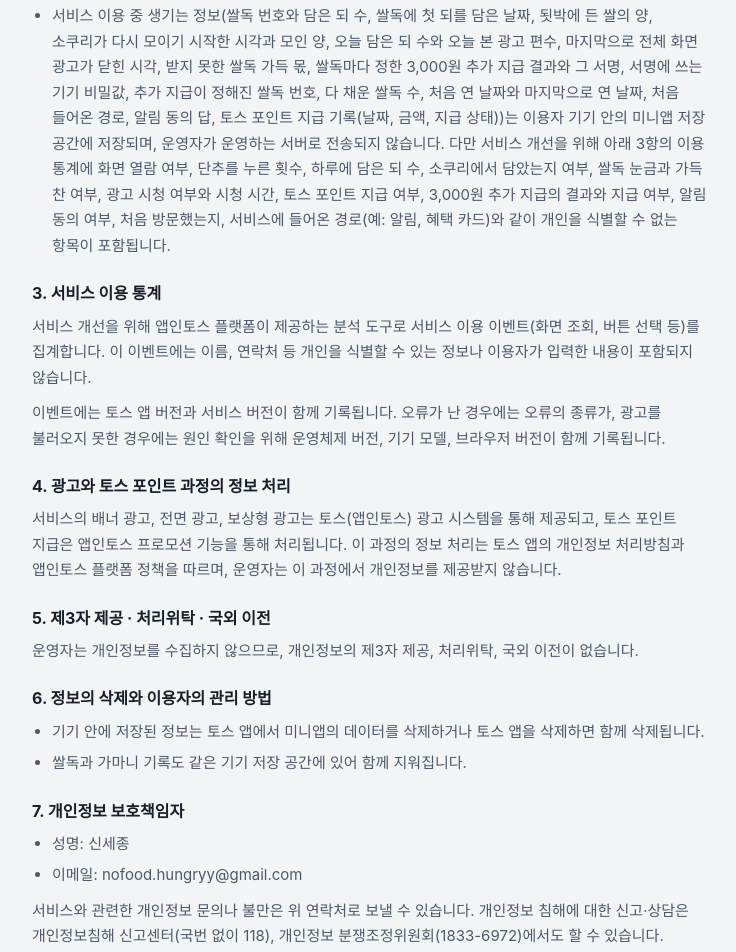
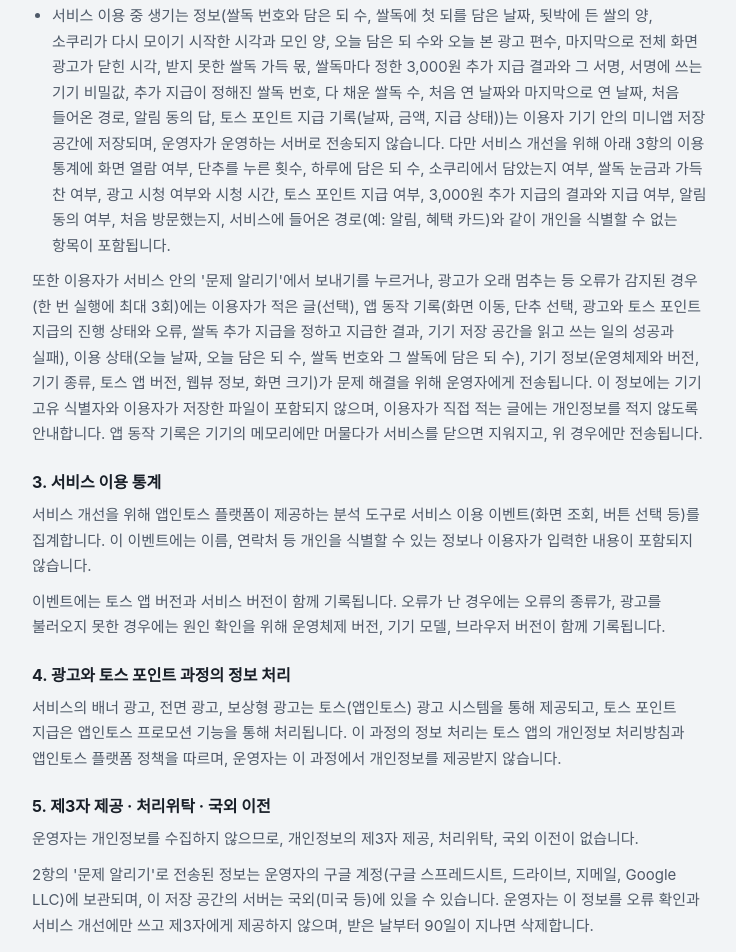
Before and after one commit to app-in-hungry/legal, a plain HTML site: page rice-jar/privacy-policy.html in a window 1280 px wide. Shown: the part 341-1293 px from the top of the page, without its empty margins (268-1004 px from the left). Drawn offline with Linux system fonts and the light colour scheme.

Commit message:
쌀독 채우기 방침 개정: 문제 알리기 전송 항목 추가
Co-Authored-By: Claude Sonnet 5.5 <noreply@anthropic.com>
Claude-Session: https://claude.ai/code/session_01JHLcuDqFqpTaZ2wdV43hEn

```diff
--- a/rice-jar/privacy-policy.html
+++ b/rice-jar/privacy-policy.html
@@ -42,6 +42,7 @@
       <h2>2. 개인정보를 수집하지 않습니다</h2>
       <p>서비스에는 회원가입과 로그인이 없으며, 운영자는 이용자의 개인정보를 수집·저장하는 서버를 운영하지 않습니다.</p>
       <ul><li>서비스 이용 중 생기는 정보(쌀독 번호와 담은 되 수, 쌀독에 첫 되를 담은 날짜, 됫박에 든 쌀의 양, 소쿠리가 다시 모이기 시작한 시각과 모인 양, 오늘 담은 되 수와 오늘 본 광고 편수, 마지막으로 전체 화면 광고가 닫힌 시각, 받지 못한 쌀독 가득 몫, 쌀독마다 정한 3,000원 추가 지급 결과와 그 서명, 서명에 쓰는 기기 비밀값, 추가 지급이 정해진 쌀독 번호, 다 채운 쌀독 수, 처음 연 날짜와 마지막으로 연 날짜, 처음 들어온 경로, 알림 동의 답, 토스 포인트 지급 기록(날짜, 금액, 지급 상태))는 이용자 기기 안의 미니앱 저장 공간에 저장되며, 운영자가 운영하는 서버로 전송되지 않습니다. 다만 서비스 개선을 위해 아래 3항의 이용 통계에 화면 열람 여부, 단추를 누른 횟수, 하루에 담은 되 수, 소쿠리에서 담았는지 여부, 쌀독 눈금과 가득 찬 여부, 광고 시청 여부와 시청 시간, 토스 포인트 지급 여부, 3,000원 추가 지급의 결과와 지급 여부, 알림 동의 여부, 처음 방문했는지, 서비스에 들어온 경로(예: 알림, 혜택 카드)와 같이 개인을 식별할 수 없는 항목이 포함됩니다.</li></ul>
+      <p>또한 이용자가 서비스 안의 '문제 알리기'에서 보내기를 누르거나, 광고가 오래 멈추는 등 오류가 감지된 경우(한 번 실행에 최대 3회)에는 이용자가 적은 글(선택), 앱 동작 기록(화면 이동, 단추 선택, 광고와 토스 포인트 지급의 진행 상태와 오류, 쌀독 추가 지급을 정하고 지급한 결과, 기기 저장 공간을 읽고 쓰는 일의 성공과 실패), 이용 상태(오늘 날짜, 오늘 담은 되 수, 쌀독 번호와 그 쌀독에 담은 되 수), 기기 정보(운영체제와 버전, 기기 종류, 토스 앱 버전, 웹뷰 정보, 화면 크기)가 문제 해결을 위해 운영자에게 전송됩니다. 이 정보에는 기기 고유 식별자와 이용자가 저장한 파일이 포함되지 않으며, 이용자가 직접 적는 글에는 개인정보를 적지 않도록 안내합니다. 앱 동작 기록은 기기의 메모리에만 머물다가 서비스를 닫으면 지워지고, 위 경우에만 전송됩니다.</p>
     </section>
     <section>
       <h2>3. 서비스 이용 통계</h2>
@@ -55,6 +56,7 @@
     <section>
       <h2>5. 제3자 제공 · 처리위탁 · 국외 이전</h2>
       <p>운영자는 개인정보를 수집하지 않으므로, 개인정보의 제3자 제공, 처리위탁, 국외 이전이 없습니다.</p>
+      <p>2항의 '문제 알리기'로 전송된 정보는 운영자의 구글 계정(구글 스프레드시트, 드라이브, 지메일, Google LLC)에 보관되며, 이 저장 공간의 서버는 국외(미국 등)에 있을 수 있습니다. 운영자는 이 정보를 오류 확인과 서비스 개선에만 쓰고 제3자에게 제공하지 않으며, 받은 날부터 90일이 지나면 삭제합니다.</p>
     </section>
     <section>
       <h2>6. 정보의 삭제와 이용자의 관리 방법</h2>
```
